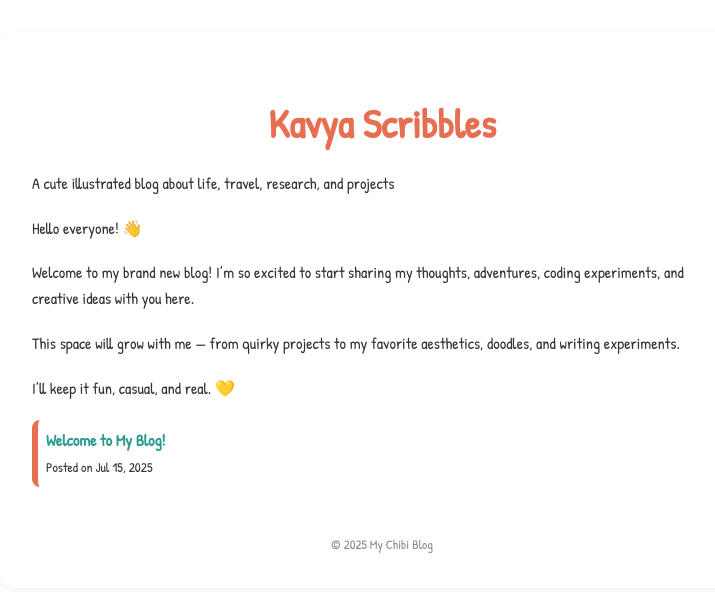
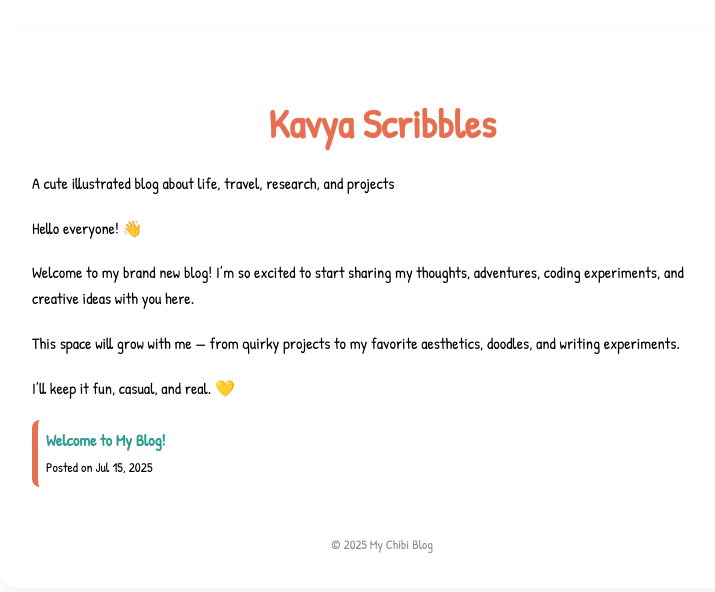
Before and after one commit to Kavya-Krishnamurthy/Kavya, a Jekyll site: the page built from index.md, in a window 1280 px wide. Shown: the top 592 px of the page, without its empty margins (258-973 px from the left). Built offline with Jekyll 4.4.1, drawn with Linux system fonts in a browser that asks for light colours.

Commit message:
Update home.html

```diff
--- a/_layouts/home.html
+++ b/_layouts/home.html
@@ -8,7 +8,7 @@
     body {
       font-family: 'Patrick Hand', cursive;
       background: #ffffff;
-      color: #333;
+      color: 'BLACK';
       margin: 0;
       padding: 2rem;
       line-height: 1.6;
```
